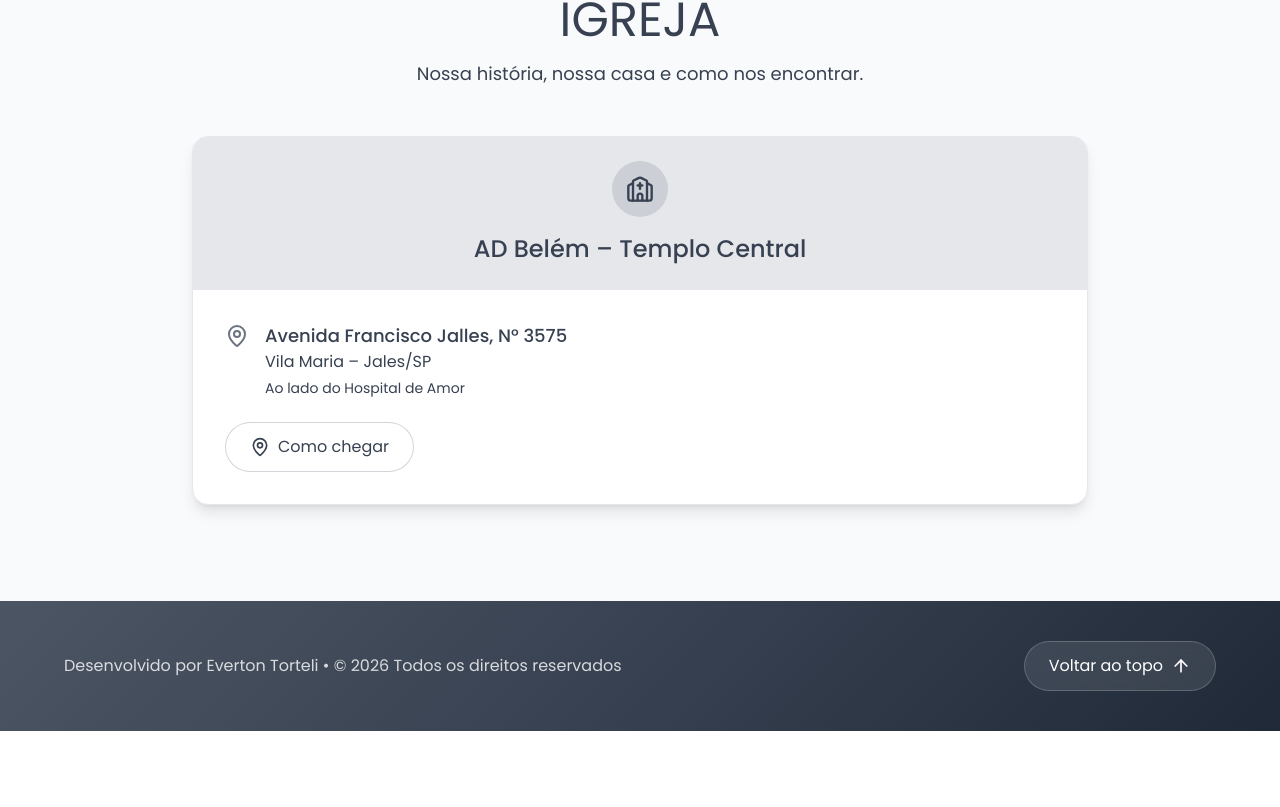
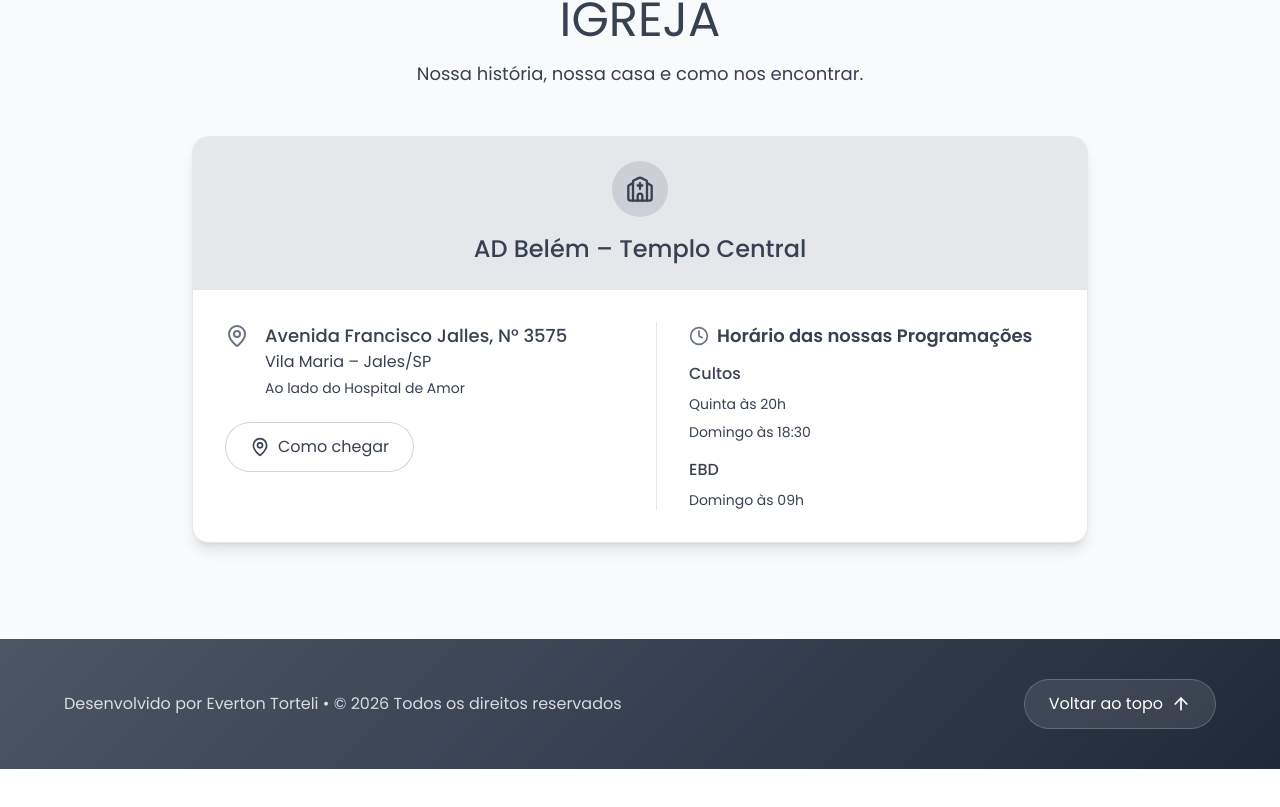
Before and after one commit to Evertontorteli/adbelemjales, a React (Vite) app: page / in a window 1280 px wide. Shown: the part 4038-4845 px from the top of the page. Built offline with nearby package versions, Linux system fonts and the light colour scheme; no server answers.

Commit message:
Melhorias no componente Igreja

```diff
--- a/src/components/igreja/Igreja.jsx
+++ b/src/components/igreja/Igreja.jsx
@@ -1,4 +1,4 @@
-import { Church, MapPin } from 'lucide-react';
+import { Church, MapPin, Clock } from 'lucide-react';
 
 const ENDERECO = {
   rua: 'Avenida Francisco Jalles, N° 3575',
@@ -34,6 +34,8 @@ export function Igreja() {
             <h3 className="text-[#374151] text-xl md:text-2xl font-medium">AD Belém – Templo Central</h3>
           </div>
           <div className="p-6 md:p-8">
+            <div className="grid grid-cols-1 md:grid-cols-2 md:gap-8 gap-6">
+              <div className="min-w-0 order-2 md:order-1">
                 <div className="flex flex-col sm:flex-row sm:items-start gap-4 mb-6">
                   <MapPin className="w-6 h-6 text-[#6b7280] shrink-0 mt-0.5" />
                   <div>
@@ -52,6 +54,21 @@ export function Igreja() {
                   Como chegar
                 </a>
               </div>
+              <div className="md:border-l md:border-[#e5e7eb] md:pl-8 min-w-0 text-left order-1 md:order-2">
+                <div className="inline-flex items-center gap-2 text-[#374151] font-semibold text-lg mb-3">
+                  <Clock className="w-5 h-5 text-[#6b7280]" />
+                  Horário das nossas Programações
+                </div>
+                <div className="space-y-2 text-[#374151]">
+                  <p className="font-medium">Cultos</p>
+                  <p className="text-sm">Quinta às 20h</p>
+                  <p className="text-sm">Domingo às 18:30</p>
+                  <p className="font-medium mt-4">EBD</p>
+                  <p className="text-sm">Domingo às 09h</p>
+                </div>
+              </div>
+            </div>
+          </div>
         </div>
       </div>
     </section>
```
Lines whose indentation alone changed are shown as unchanged.
